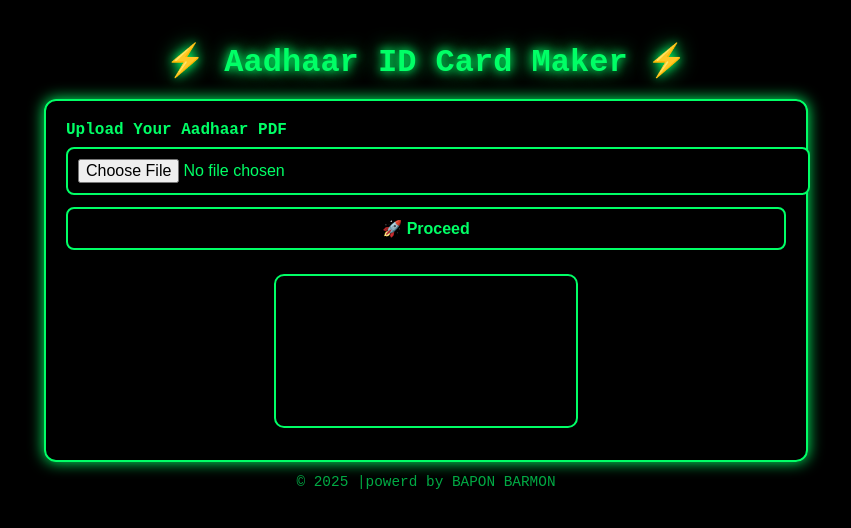
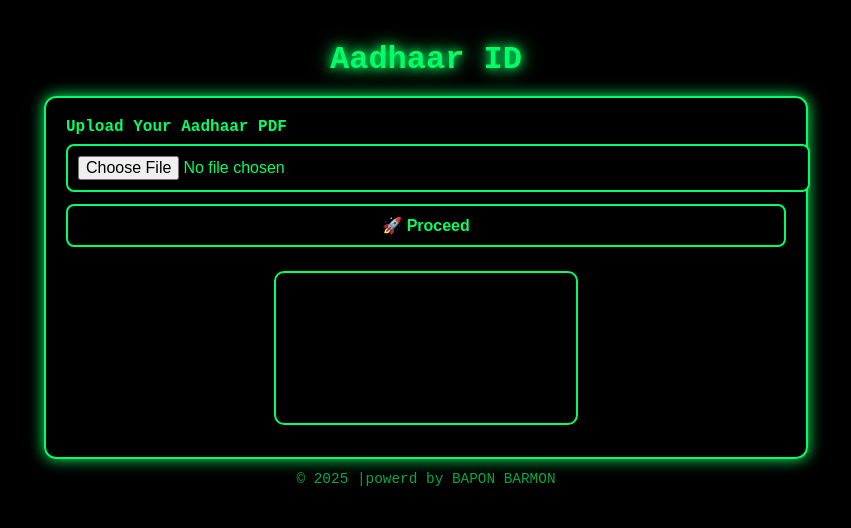
Before and after one commit to BAPONBARMON/Aadhaar-ID, a plain HTML site: page index.html in a window 1280 px wide. Shown: the whole page, without its empty margins (214-1065 px from the left). Drawn offline with nearby package versions, Linux system fonts and the light colour scheme.

Commit message:
Update index.html

```diff
--- a/index.html
+++ b/index.html
@@ -40,7 +40,7 @@
   </style>
 </head>
 <body>
-  <h1>⚡ Aadhaar ID Card Maker ⚡</h1>
+  <h1>Aadhaar ID</h1>
 
   <div class="card">
     <label>Upload Your Aadhaar PDF</label>
```
